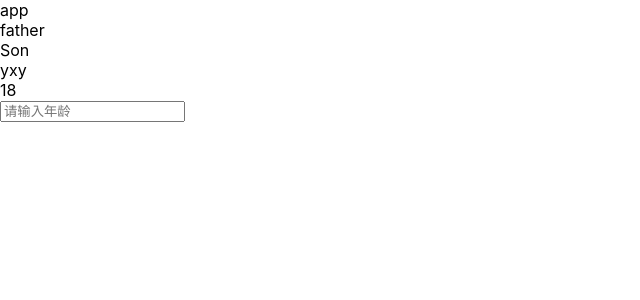
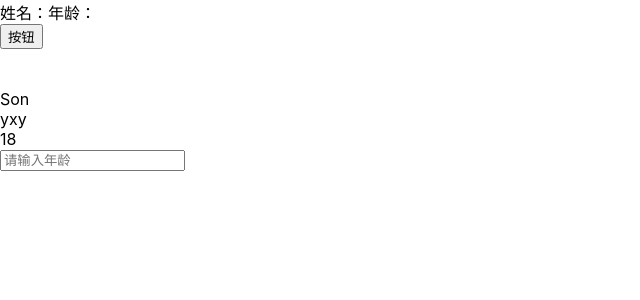
Before and after one commit to Yulianlingdeai/react-demo, a React (Create React App) app: page / in a window 1280 px wide. Shown: the top 300 px of the page, without its empty margins (0-640 px from the left). Built offline with nearby package versions, Linux system fonts and the light colour scheme.

Commit message:
fix: update

```diff
--- a/src/App.tsx
+++ b/src/App.tsx
@@ -1,11 +1,26 @@
-import React from "react";
+import React, { useState } from "react";
 import type { ChangeEvent } from "react";
 type state = {
     name: string;
     age: number | string;
 };
-function father() {
-    return <div>father</div>;
+function Father() {
+    const [state, setState] = useState({
+        name: "",
+        age: ""
+    } as {
+        name: string;
+        age: number | string;
+    });
+    return (
+        <div>
+            <div>
+                <span>姓名：{state.name}</span>
+                <span>年龄：{state.age}</span>
+            </div>
+            <button onClick={() => setState({ name: "123", age: 18 })}>按钮</button>
+        </div>
+    );
 }
 class Son extends React.Component {
     age = 18;
@@ -16,7 +31,7 @@ class Son extends React.Component {
     handleChangeAge = (e: ChangeEvent<HTMLInputElement>) => {
         console.log(e);
         this.setState({
-            age: +e.target.value + 1
+            age: +e.target.value
         });
     };
     render() {
@@ -36,8 +51,9 @@ class Son extends React.Component {
 function App() {
     return (
         <div>
-            <span>app</span>
-            {father()}
+            {Father()}
+            <br />
+            <br />
             <Son />
         </div>
     );
```
